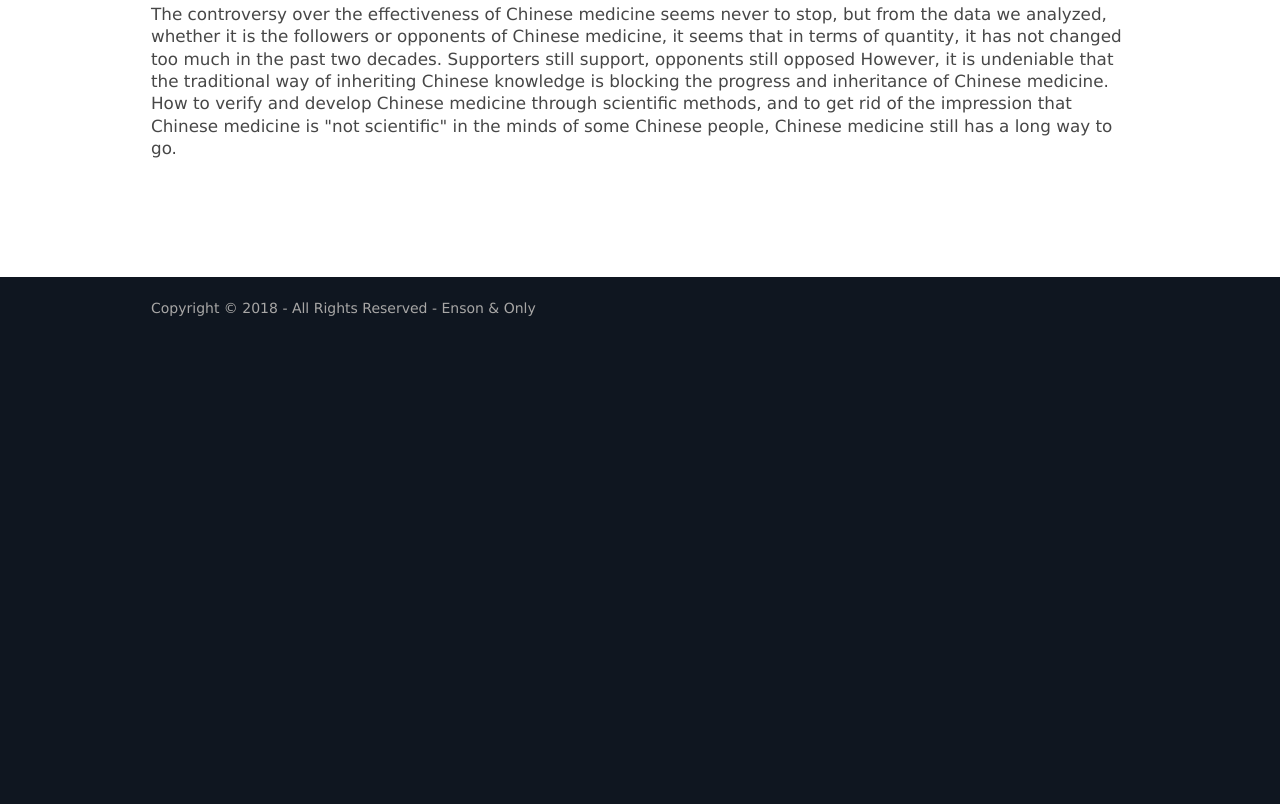
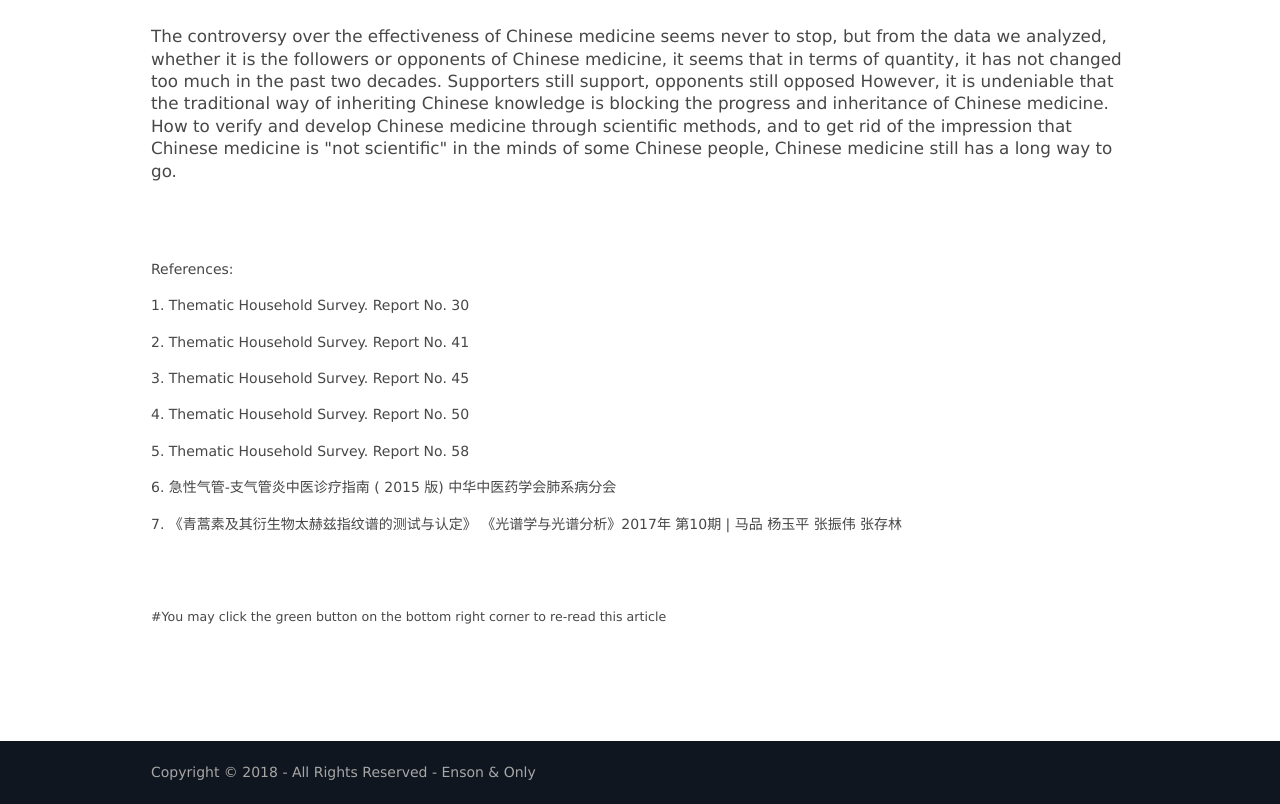
Before and after one commit to EnsonXU/website_datadrivenstory, a plain HTML site: page index.html in a window 1280 px wide. Shown: the part 5870-6674 px from the top of the page. Before the commit the page ends 6209 px from the top, so only its background shows below. Drawn offline with Linux system fonts and the light colour scheme; grey boxes are pictures that could not be loaded; a script that the page names is missing.

Commit message:
Initial commit

```diff
--- a/index.html
+++ b/index.html
@@ -120,8 +120,9 @@
       <p class="font-xs">
         We can see that, although TCM has a "traditional" in its name, its progression of development never stops. A strong evidence
         is the owner of 2015 Nobel Prize in Physiology or Medicine, Tu Youyou, who used a western medical technical way to
-        discover artemisinin, a Chinese medicine which can help against Malaria. That's also the reason why the word "You"
-        (the owner's name) and "Chinese & Western" shown with a high frequency in news title.
+        discover artemisinin, a Chinese medicine which can help against Malaria. Meanwhile artemisinin is cheap and easy
+        to grow. That's also the reason why the word "You" (the owner's name) and "Chinese & Western" shown with a high frequency
+        in news title.
       </p>
 
       <p class="font-xs">
@@ -292,7 +293,18 @@
         develop Chinese medicine through scientific methods, and to get rid of the impression that Chinese medicine is "not
         scientific" in the minds of some Chinese people, Chinese medicine still has a long way to go.
       </p>
+      <br></br>
 
+      <p class="font-x6">References:</p>
+      <p class="font-x6">1. Thematic Household Survey. Report No. 30 </p>
+      <p class="font-x6">2. Thematic Household Survey. Report No. 41</p>
+      <p class="font-x6">3. Thematic Household Survey. Report No. 45</p>
+      <p class="font-x6">4. Thematic Household Survey. Report No. 50</p>
+      <p class="font-x6">5. Thematic Household Survey. Report No. 58</p>
+      <p class="font-x6">6. 急性气管-支气管炎中医诊疗指南 ( 2015 版) 中华中医药学会肺系病分会</p>
+      <p class="font-x6">7. 《青蒿素及其衍生物太赫兹指纹谱的测试与认定》 《光谱学与光谱分析》2017年 第10期 | 马品 杨玉平 张振伟 张存林</p>
+      <br></br>
+      <p class="font-x7">#You may click the green button on the bottom right corner to re-read this article</p>
       <!-- ################################################################################################ -->
       <!-- / main body -->
       <div class="clear"></div>
--- a/layout/styles/framework.css
+++ b/layout/styles/framework.css
@@ -76,6 +76,8 @@ hr{display:block; width:100%; height:1px; border:solid; border-width:1px 0 0 0;}
 .font-xs{font-size:1.2rem;}
 .font-x4{font-size:1.2rem;}
 .font-x5{font-size:1.2rem;color: white}
+.font-x6{font-size:1.0rem;}
+.font-x7{font-size:0.9rem;}
 .font-x1{font-size:1.2rem;}
 .font-x2{font-size:1.8rem;}
 .font-x3{font-size:1.5rem;}
```
